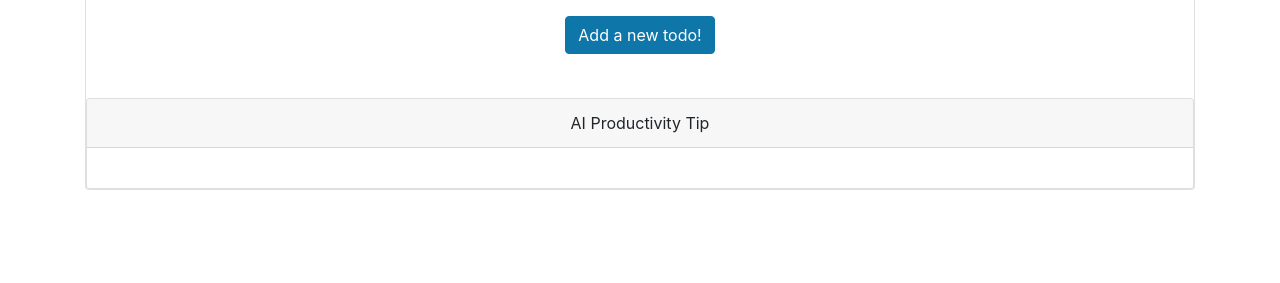
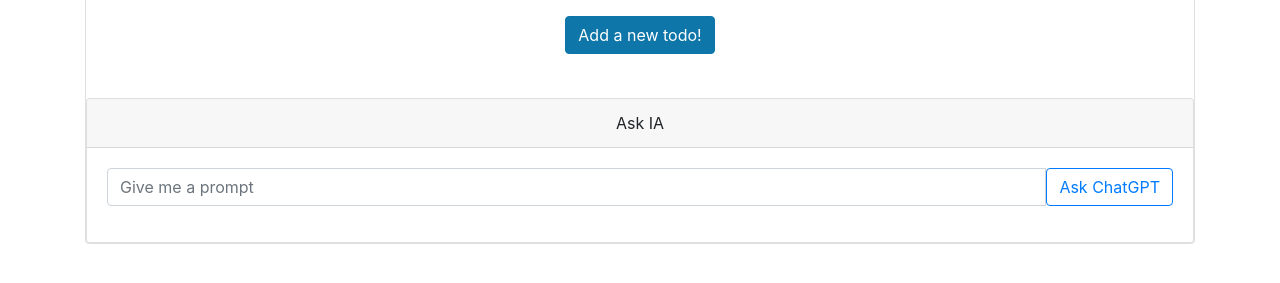
Before and after one commit to pmdavid/TodoApp, a FastAPI app: template TodoApp/templates/todo.html in a window 1280 px wide. Shown: the part 267-550 px from the top of the page. Run offline with FastAPI, Linux system fonts and the light colour scheme; the template is opened without the code that fills it, so the values that code supplies are empty; parts of the project's set-up code (start-up, migrations or seed data) failed here and were passed over; some libraries are stand-ins or nearby versions.

Commit message:
Openai groq implementation

```diff
--- a/TodoApp/main.py
+++ b/TodoApp/main.py
@@ -8,7 +8,7 @@ from pydantic import BaseModel
 from .openai.openai_client import client
 from .routers.todos import templates
 from fastapi.responses import HTMLResponse
-
+from fastapi import Form
 
 app = FastAPI()
 
@@ -27,38 +27,6 @@ def health_check():
     return {'status': 'Healthy'}
 
 
-class PromptRequest(BaseModel):
-    prompt: str
-
-@app.get("/test-openai", response_class=HTMLResponse)
-async def test_openai(request: Request):
-
-    completion = client.chat.completions.create(
-        model="gpt-3.5-turbo",
-        messages=[
-            {
-                "role": "user",
-                "content": "Explícame qué es FastAPI en 3 líneas"
-            }
-        ]
-    )
-
-    #ai_response = completion.choices[0].message.content
-    ai_response = "FastAPI es un framework web moderno para Python que permite construir APIs rápidas y con mínimo boilerplate."
-
-
-    # Tus todos (o los reales de DB)
-    todos = []
-
-    return templates.TemplateResponse(
-        "index.html",
-        {
-            "request": request,
-            "todos": todos,
-            "ai_response": ai_response,
-        }
-    )
-
 app.include_router(auth.router)
 app.include_router(todos.router)
 app.include_router(admin.router)
--- a/TodoApp/openai/openai_client.py
+++ b/TodoApp/openai/openai_client.py
@@ -4,5 +4,6 @@ import os
 load_dotenv()
 
 client = OpenAI(
+    base_url="https://api.groq.com/openai/v1",
     api_key=os.getenv("OPENAI_API_KEY")
 )
--- a/TodoApp/templates/todo.html
+++ b/TodoApp/templates/todo.html
@@ -54,17 +54,24 @@
 
   <!-- 🧠 CAJA OPENAI -->
     <div class="card mt-4">
-        <div class="card-header">
-            AI Productivity Tip
+    <div class="card-header">
+        Ask IA
+    </div>
+    <div class="card-body">
+        <form action="/todos/todo-page" method="POST" class="mb-3">
+            <div class="input-group">
+                <input type="text" name="user_prompt" class="form-control" placeholder="Give me a prompt" required>
+                <button class="btn btn-outline-primary" type="submit">Ask ChatGPT</button>
+            </div>
+        </form>
+
+        {% if ai_response %}
+        <div class="alert alert-info mt-2">
+            <strong>OpenAI Response</strong>
+            <p class="card-text">{{ ai_response }}</p>
         </div>
-
-        <div class="card-body">
-
-            <p class="card-text">
-                {{ ai_response }}
-            </p>
-
-        </div>
-    </div>
+        {% endif %}
     </div>
 </div>
+    </div>
+</div>
```
Also changed, not shown: TodoApp/routers/todos.py (+34 -9 lines), 1 other file.
